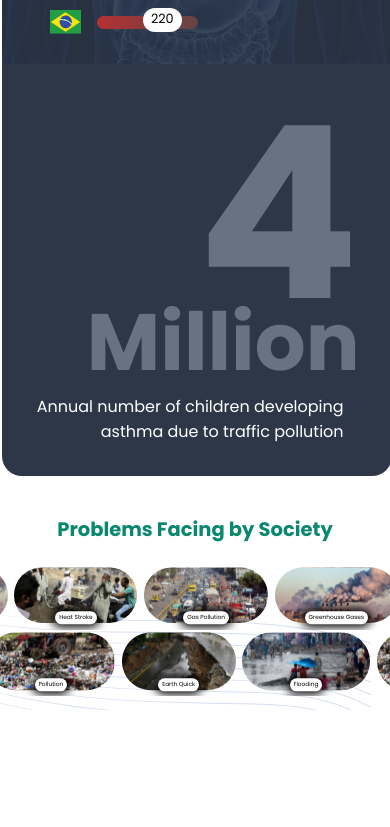
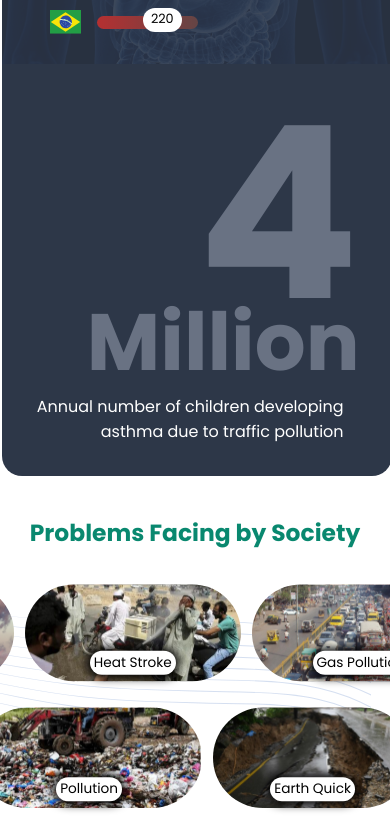
Before and after one commit to HarisSp4rk/growgreen, a React (Vite) app: page / in a window 390 px wide. Shown: the part 2411-3238 px from the top of the page. Before the commit the page ends 3121 px from the top, so only its background shows below. Built offline with nearby package versions, Linux system fonts and the light colour scheme.

Commit message:
Making Responsive view

```diff
--- a/src/Components/ProblemsFacing/ProblemsFacingStyles.css
+++ b/src/Components/ProblemsFacing/ProblemsFacingStyles.css
@@ -1,17 +1,17 @@
-.ProblemFacing-heading{
+.ProblemFacing-heading {
     font-size: 5vw;
     padding: 10vw 2vw 5vw 2vw;
     color: #09886F;
 }
 
-.problemfacing-backgroundImage{
+.problemfacing-backgroundImage {
     width: 95vw;
     height: 60vw;
     position: absolute;
     overflow: hidden;
 }
 
-.problemFacing-container{
+.problemFacing-container {
     position: relative;
     width: 100%;
     /* background: ; */
@@ -21,17 +21,17 @@
     height: 17vw;
 }
 
-.problemFacing-slider{
+.problemFacing-slider {
     /* border: 2px solid blue; */
     display: flex;
     position: absolute;
-    left:0;
+    left: 0;
 }
 
-.problemFacing-inner-divs{
+.problemFacing-inner-divs {
     /* border: 2px solid purple; */
     display: flex;
-    width:50%;
+    width: 50%;
     justify-content: space-around;
     font-size: 0.7rem;
 }
@@ -51,23 +51,64 @@
 
 .problemFacing-inner-divs div p span {
     background-color: white;
-    padding:0.5vw 1vw;
+    padding: 0.5vw 1vw;
     font-size: 1.5vw;
     border-radius: 2rem;
     box-shadow: black 0px 0px 10px 3px;
 }
 
 @keyframes marquee {
-    0% {left:0;}
-    100% {left:-100%;}
+    0% {
+        left: 0;
+    }
+
+    100% {
+        left: -100%;
+    }
 }
 
-.animate{
+.animate {
     width: 200%;
     animation: marquee 20s linear infinite;
     top: 50%;
     transform: translate(0, -50%);
 }
+
 /* .animate:hover{
     animation-play-state: paused;
 } */
+
+
+@media screen and (max-width: 550px) {
+    @keyframes marquee {
+        0% {
+            left: 0;
+        }
+
+        100% {
+            left: -175%;
+        }
+    }
+    .ProblemFacing-heading {
+        font-size: 6vw;
+    }
+
+    .animate {
+        width: 350%;
+    }
+
+    .problemFacing-container {
+        height: 30vw;
+        margin: 2vw 0;
+        padding: 0;
+    }
+
+    .problemFacing-inner-divs div p {
+        bottom: 12vw;
+
+    }
+
+    .problemFacing-inner-divs div p span {
+        font-size: 3.5vw;
+    }
+}
```
